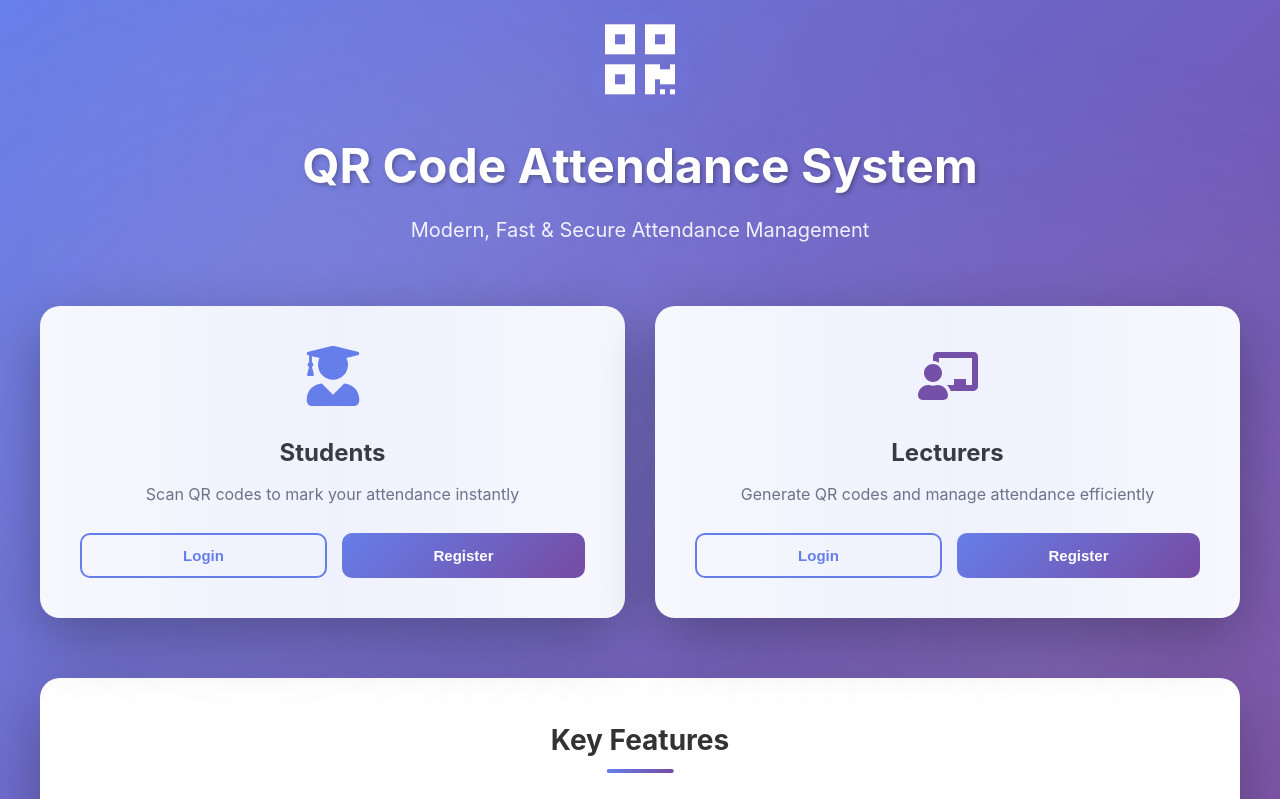
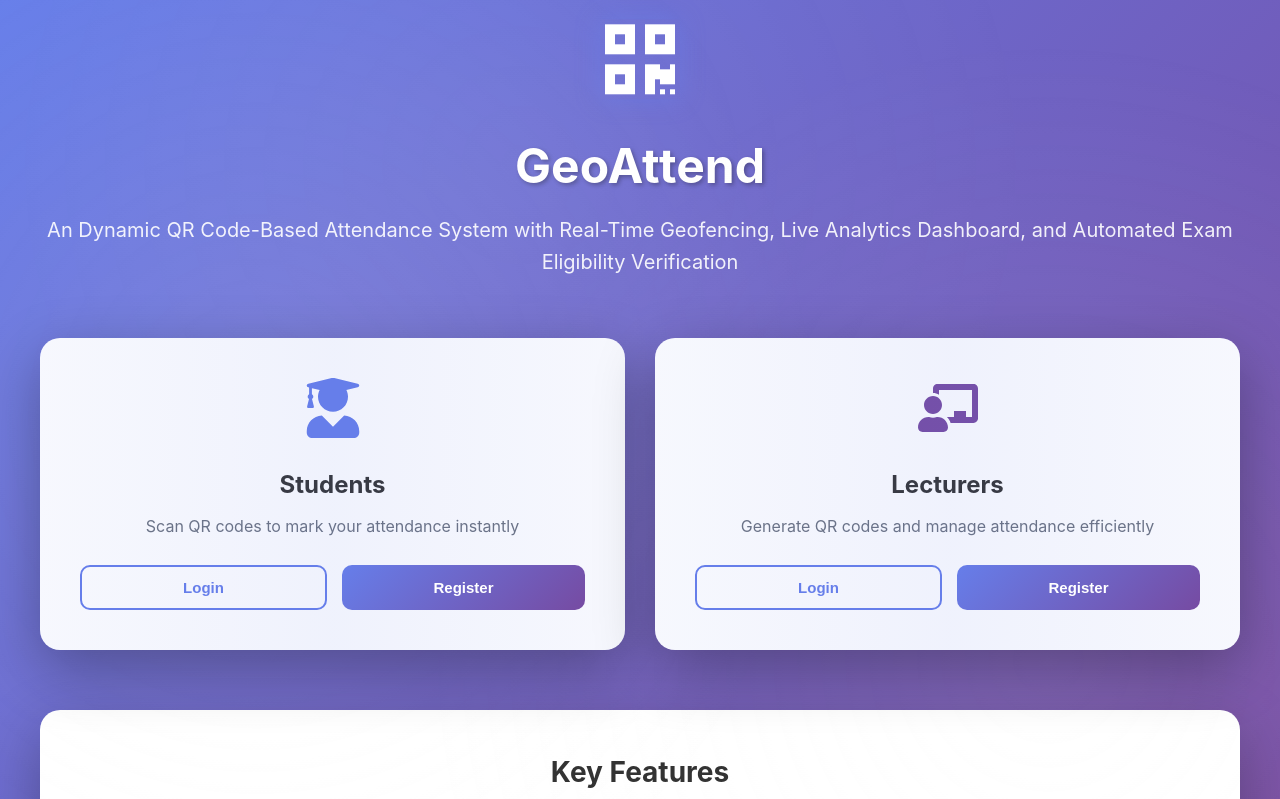
Before and after one commit to adithyapkashyap-git/-qr-attendance-system, a React (Create React App) app in the folder frontend/: page / in a window 1280 px wide. Shown: the top 799 px of the page. Built offline with nearby package versions, Linux system fonts and the light colour scheme; no server answers.

Commit message:
Push new changes

```diff
--- a/frontend/src/pages/LandingPage.js
+++ b/frontend/src/pages/LandingPage.js
@@ -13,8 +13,8 @@ const LandingPage = () => {
         {/* Header */}
         <div className="landing-header">
           <FaQrcode className="landing-icon" />
-          <h1>QR Code Attendance System</h1>
-          <p>Modern, Fast & Secure Attendance Management</p>
+          <h1>GeoAttend</h1>
+          <p>An Dynamic QR Code-Based Attendance System with Real-Time Geofencing, Live Analytics Dashboard, and Automated Exam Eligibility Verification</p>
         </div>
 
         {/* Role Cards */}
```
